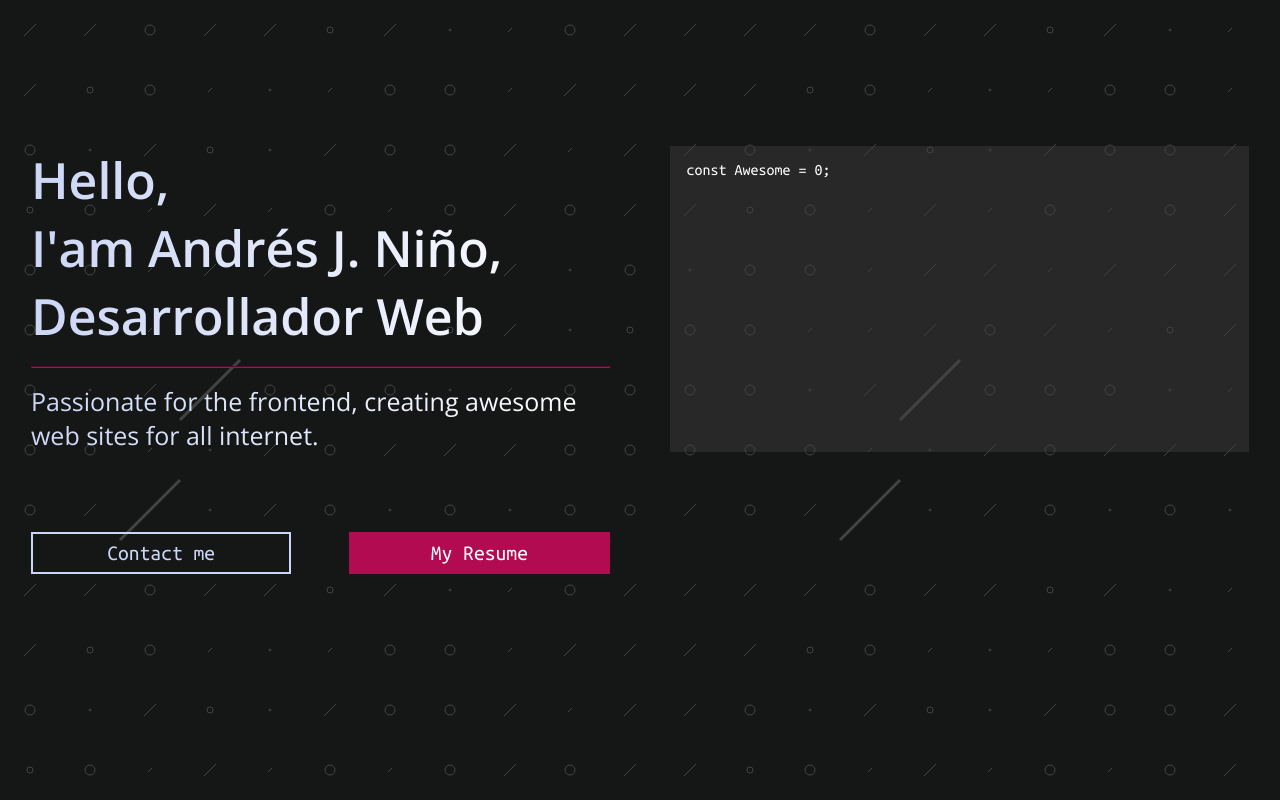
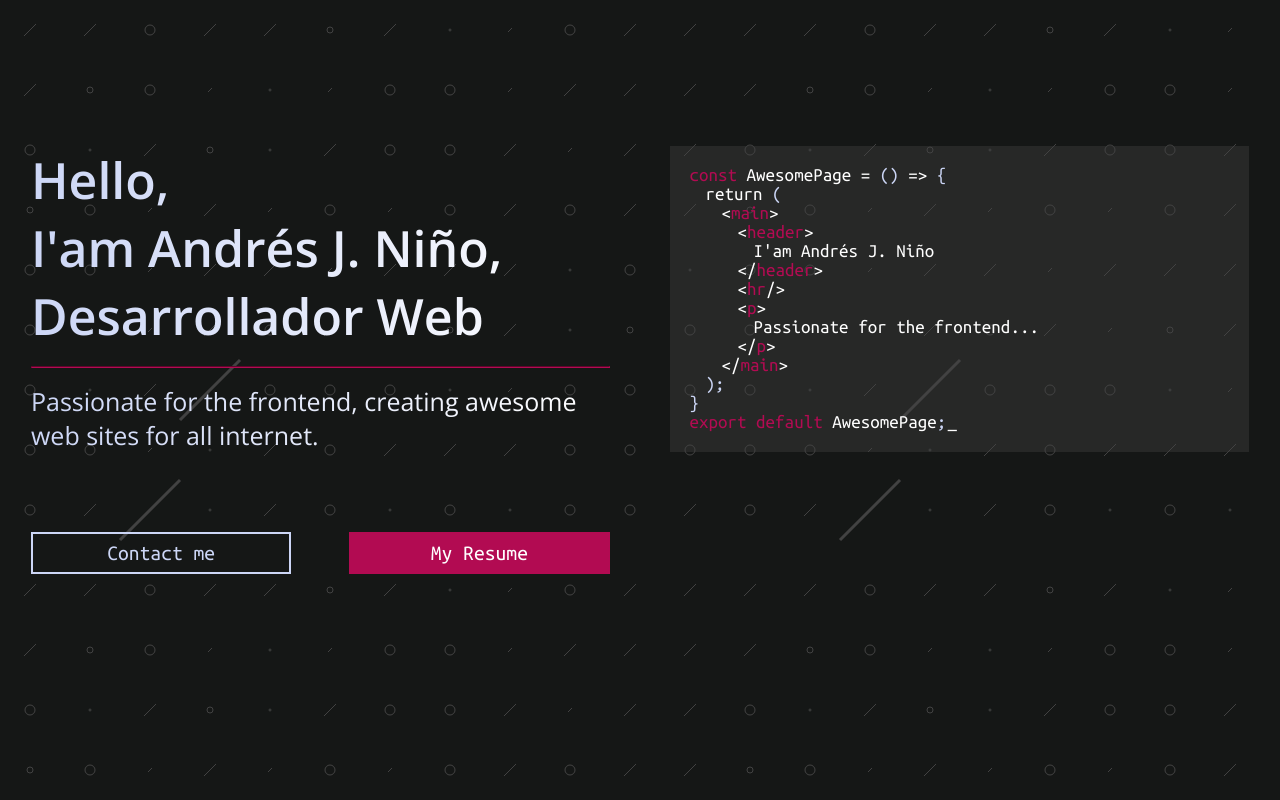
Before and after one commit to AndresJoaquinNino/my-web-site, a React (Create React App) app: page / in a window 1280 px wide. Built offline with nearby package versions, Linux system fonts and the light colour scheme; the HTML template or start-up script is replaced by a standard one.

Commit message:
Adding a typewriter element

```diff
--- a/package.json
+++ b/package.json
@@ -10,6 +10,7 @@
     "react-dom": "^17.0.2",
     "react-scripts": "5.0.0",
     "sass": "^1.50.1",
+    "typewriter-effect": "^2.18.2",
     "web-vitals": "^2.1.4"
   },
   "scripts": {
--- a/src/App.scss
+++ b/src/App.scss
@@ -30,10 +30,13 @@ body{
 }
 
 .transparent-box{
+    font-size: fonts.$paragraph;
     font-family: fonts.$secondary;
     background-color: colors.$grey-transparent;
     padding: 1em;
     width: 100%;
+    height: 100%;
+    overflow: scroll;
 }
 
 .gradient-text{
@@ -57,4 +60,10 @@ $divider-colors: (
         margin: 1rem 0;
     }
 }
+@media (min-width: 992px) {
+    .transparent-box{
+        overflow: auto;
+    }
+}
 @import './scss/button';
+@import './scss/utils';
--- a/src/components/Hero.jsx
+++ b/src/components/Hero.jsx
@@ -1,6 +1,19 @@
 import './Hero.scss';
+import Typewriter from 'typewriter-effect';
+import codeText from '../helpers/codeText';
 
 const Hero = () => {
+
+    const typewriterInit = (typewriter) => {
+        typewriter.typeString(codeText).start();
+    }
+
+    const typewriterOptions = {
+        autoStart: true,
+        cursor: '_',
+        delay: 2,
+    }
+
     return (
         <main className='page__hero'>
             <div className='page__hero-content'>
@@ -13,8 +26,10 @@ const Hero = () => {
                         Passionate for the frontend, creating awesome web sites for all internet.
                     </p>
                 </header>
-                <div className="page__hero-content__code transparent-box">
-                    const Awesome = 0;
+                <div className="page__hero-content__code">
+                    <div className='transparent-box'>
+                        <Typewriter onInit={typewriterInit} options={typewriterOptions}/>
+                    </div>
                 </div>
             </div>
             <div className='page__hero-cta'>
--- a/src/components/Hero.scss
+++ b/src/components/Hero.scss
@@ -13,6 +13,9 @@
         gap: 1rem;
         &__header{
             font-size: fonts.$header;
+        }
+        &__code{
+            height: 5rem;
         }
     }
     &-cta{
@@ -33,6 +36,7 @@
                 width: $width-content;
             }
             &__code{
+                height: 100%;
                 width: $width-content;
             }
         }
--- /dev/null
+++ b/src/helpers/codeText.js
@@ -0,0 +1,34 @@
+let codeText;
+
+codeText = '(p)const(/) AwesomePage = (s) () (/) => (s) { (/)(br)';
+    codeText += '(t1) return (s) ( (/)(br)';
+        codeText += '(t2) <(p)main(/)>(br)';
+            codeText += '(t3) <(p)header(/)>(br)';
+                codeText += "(t4) I'am Andrés J. Niño (br)";
+            codeText += '(t3) <(l)/(/)(p)header(/)>(br)';
+            codeText += '(t3) <(p)hr(/)(l)/(/)>(br)';
+            codeText += '(t3) <(p)p(/)>(br)';
+                codeText += "(t4) Passionate for the frontend... (br)";
+            codeText += '(t3) <(l)/(/)(p)p(/)>(br)';
+        codeText += '(t2) <(l)/(/)(p)main(/)>(br)';
+    codeText += '(t1)(s) ); (/)(br)';
+codeText += '(s) } (/)(br)';
+codeText += '(p)export default (/) AwesomePage(s);(/)';
+
+const customTags = {
+    '(p)' : '<span class="text-primary">',
+    '(s)' : '<span class="text-secondary">',
+    '(l)' : '<span class="text-light">',
+    '(/)' : '</span>',
+    '(br)' : '<br/>',
+    '(t1)' : '<span class="ml-1"></span>',
+    '(t2)' : '<span class="ml-2"></span>',
+    '(t3)' : '<span class="ml-3"></span>',
+    '(t4)' : '<span class="ml-4"></span>',
+}
+
+for (const tag in customTags){
+    codeText = codeText.replaceAll(tag,customTags[tag]);
+}
+
+export default codeText;
```
